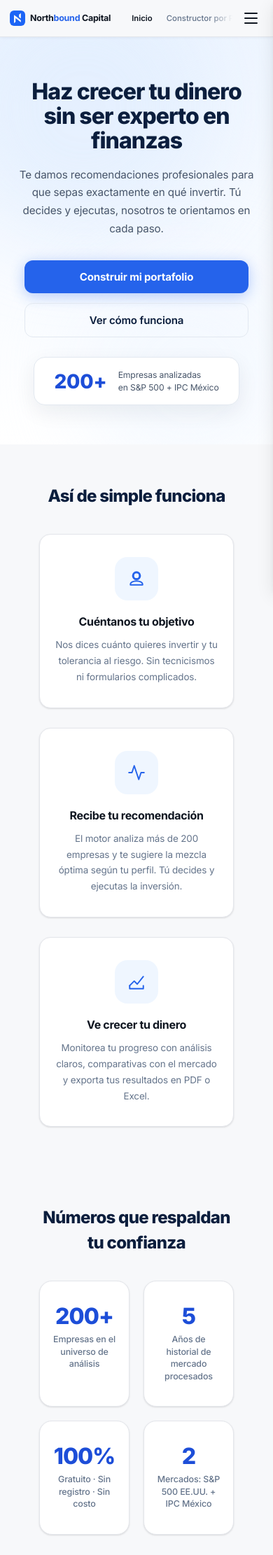
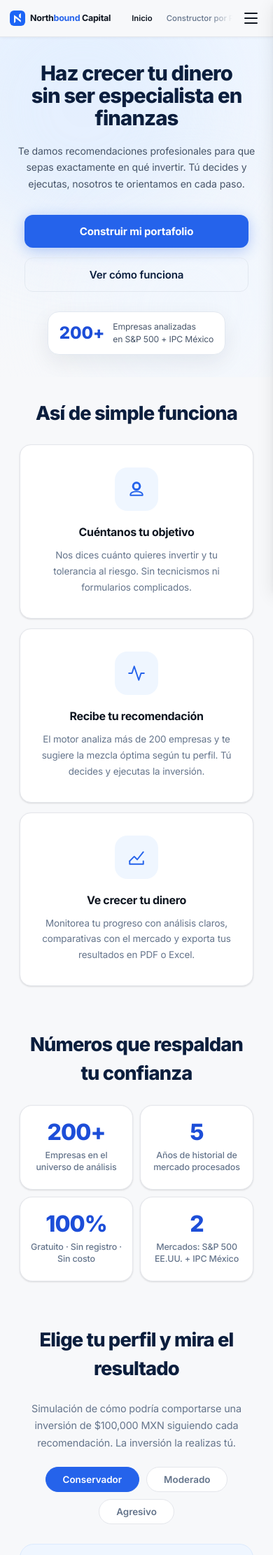
Before and after one commit to fernandotvr1900-ctrl/northbound-capital, a Flask app: page / in a window 390 px wide. Shown: the top 2222 px of the page at 70% size. Run offline with Flask 3, Linux system fonts and the light colour scheme; some libraries are stand-ins or nearby versions.

Commit message:
Inclusive title, uniform background, mobile improvements
- Hero title: 'experto' → 'especialista' (gender-neutral in Spanish);
  EN: 'without any finance background' (broader inclusion)
- Uniform LP background: hero gradient now ends at var(--bg) matching
  all other sections; #page-intro set to var(--bg) explicitly
- Mobile / responsive improvements:
  · 620px: hero 48/40px padding, sections 40px, side padding 18px,
    section-title margin 24px, cta-card compact
  · 400px breakpoint added: 32px section padding, 14px side padding,
    smaller h1, compact stat cards, chart area, badge

Co-Authored-By: Claude Sonnet 4.6 <noreply@anthropic.com>

```diff
--- a/templates/index.html
+++ b/templates/index.html
@@ -1145,6 +1145,7 @@ body.dark .ci-row{border-color:rgba(255,255,255,.08)}
 
 
 /* ── CONSISTENCIA VISUAL — gradiente suave en todas las páginas ── */
+#page-intro{background:var(--bg)}
 #page-builder,#page-custom,#page-analyzer,#page-about,#page-contact{
   background:linear-gradient(180deg,var(--lp-blue-50) 0px,var(--bg) 280px);
 }
@@ -1182,7 +1183,7 @@ body.dark .hero-copy h1,body.dark .cp-hero h2,body.dark .az-hero h2,body.dark .c
 /* ── HERO ─────────────────────────────────────────────────── */
 .lp-hero{
   position:relative;overflow:hidden;
-  background:linear-gradient(180deg,var(--lp-blue-50) 0%,#fff 100%);
+  background:linear-gradient(180deg,var(--lp-blue-50) 0%,var(--bg) 100%);
   padding:60px 28px 48px;text-align:center;
 }
 body.dark .lp-hero{background:linear-gradient(180deg,#0d1f3c 0%,var(--bg) 100%)}
@@ -1384,14 +1385,36 @@ body.dark .lp-trust-icon svg{stroke:#60A5FA}
   .lp-trust-grid{grid-template-columns:repeat(2,1fr)}
 }
 @media(max-width:620px){
-  .lp-hero{padding:60px 20px 56px}
+  .lp-hero{padding:48px 18px 40px}
   .lp-hero-btns{flex-direction:column;align-items:center}
   .lp-btn-prim,.lp-btn-sec{width:100%;max-width:320px;text-align:center}
   .lp-stats-grid{grid-template-columns:1fr 1fr}
   .lp-trust-grid{grid-template-columns:1fr}
   .lp-cta-card-btns{flex-direction:column;align-items:center}
   .lp-btn-cta-main,.lp-btn-cta-sec{width:100%;max-width:300px}
-  .lp-how,.lp-stats,.lp-comparator,.lp-trust,.lp-final-cta{padding-top:56px;padding-bottom:56px}
+  .lp-how,.lp-stats,.lp-comparator,.lp-trust{padding:40px 18px}
+  .lp-final-cta{padding:0 18px 40px}
+  .lp-section-title{margin-bottom:24px}
+  .lp-wrap{padding:0 18px}
+  .lp-cta-card{padding:44px 24px}
+  .lp-steps-grid{gap:14px}
+}
+@media(max-width:400px){
+  .lp-hero{padding:36px 14px 32px}
+  .lp-h1{font-size:clamp(1.6rem,7.5vw,2rem)}
+  .lp-hero-sub{font-size:.88rem}
+  .lp-how,.lp-stats,.lp-comparator,.lp-trust{padding:32px 14px}
+  .lp-final-cta{padding:0 14px 32px}
+  .lp-wrap{padding:0 14px}
+  .lp-stat-card{padding:22px 10px}
+  .lp-bars{height:150px}
+  .lp-chart-area{padding:24px 16px}
+  .lp-cta-card{padding:36px 20px}
+  .lp-stats-grid{gap:10px}
+  .lp-trust-grid{gap:12px}
+  .lp-hero-badge{padding:12px 16px;gap:12px}
+  .lp-badge-num{font-size:1.5rem}
+  .lp-section-title{font-size:clamp(1.3rem,7vw,1.8rem)}
 }
 
 /* ════════════════════════════════════════════════════════════ */
@@ -1484,7 +1507,7 @@ body.dark .lp-trust-icon svg{stroke:#60A5FA}
     <div class="lp-blob lp-blob1"></div>
     <div class="lp-blob lp-blob2"></div>
     <div class="lp-hero-inner">
-      <h1 class="lp-h1" data-i18n="lp-h1">Haz crecer tu dinero<br/>sin ser experto en finanzas</h1>
+      <h1 class="lp-h1" data-i18n="lp-h1">Haz crecer tu dinero<br/>sin ser especialista en finanzas</h1>
       <p class="lp-hero-sub" data-i18n="lp-hero-sub">Te damos recomendaciones profesionales para que sepas exactamente en qué invertir. Tú decides y ejecutas, nosotros te orientamos en cada paso.</p>
       <div class="lp-hero-btns">
         <button onclick="switchPage('builder')" class="lp-btn-prim" data-i18n="lp-btn1">Construir mi portafolio</button>
@@ -3184,7 +3207,7 @@ const _i18n = {
     'ct-availability':'Disponible para colaboraciones académicas, proyectos fintech y análisis de portafolios.',
     /* ── Landing page ── */
     'lp-eyebrow':'Orientación para invertir · Sin costo',
-    'lp-h1':'Haz crecer tu dinero<br/>sin ser experto en finanzas',
+    'lp-h1':'Haz crecer tu dinero<br/>sin ser especialista en finanzas',
     'lp-hero-sub':'Te damos recomendaciones profesionales para que sepas exactamente en qué invertir. Tú decides y ejecutas, nosotros te orientamos en cada paso.',
     'lp-btn1':'Construir mi portafolio','lp-btn2':'Ver cómo funciona',
     'lp-badge-lbl':'Empresas analizadas<br/>en S&amp;P 500 + IPC México',
@@ -3325,7 +3348,7 @@ const _i18n = {
     'ct-availability':'Available for academic collaborations, fintech projects, and portfolio analysis.',
     /* ── Landing page ── */
     'lp-eyebrow':'Investment guidance · Free of charge',
-    'lp-h1':'Grow your money<br/>without being a finance expert',
+    'lp-h1':'Grow your money<br/>without any finance background',
     'lp-hero-sub':'We give you professional recommendations so you know exactly where to invest. You decide and execute — we guide you every step of the way.',
     'lp-btn1':'Build my portfolio','lp-btn2':'See how it works',
     'lp-badge-lbl':'Companies analyzed<br/>in S&amp;P 500 + Mexico IPC',
```
